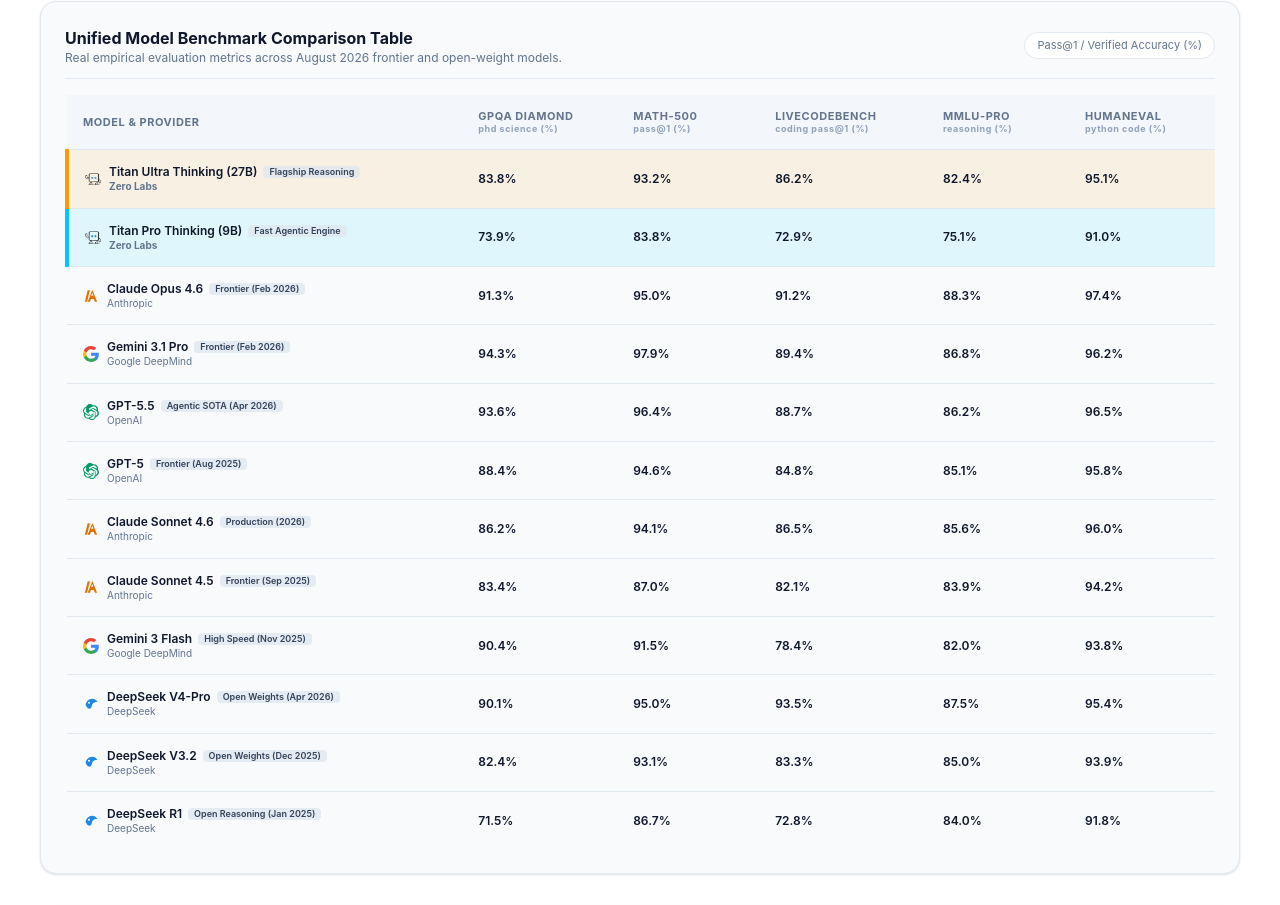
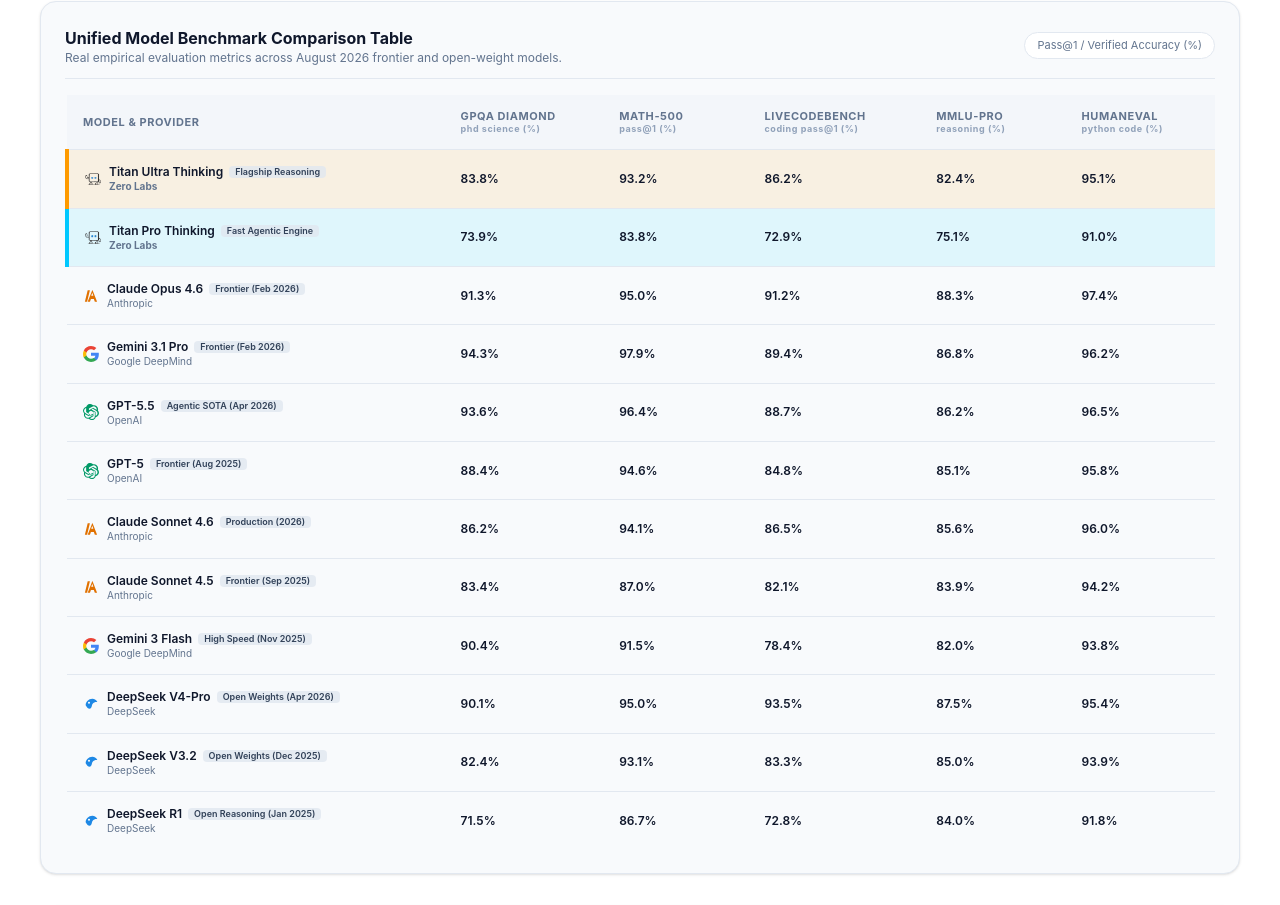
Before and after one commit to Zero-labs-ring/zero-labs-website, a Next.js app: page /research in a window 1280 px wide. Shown: the part 1260-2165 px from the top of the page. Built offline with nearby package versions, Linux system fonts and the light colour scheme.

Commit message:
updated bech marks

```diff
--- a/components/research/BenchmarkTable.tsx
+++ b/components/research/BenchmarkTable.tsx
@@ -18,7 +18,7 @@ export interface ModelComparisonRow {
 
 export const REAL_MODEL_COMPARISON: ModelComparisonRow[] = [
   {
-    model: 'Titan Ultra Thinking (27B)',
+    model: 'Titan Ultra Thinking',
     provider: 'Zero Labs',
     badge: 'Flagship Reasoning',
     brand: 'titan',
@@ -30,7 +30,7 @@ export const REAL_MODEL_COMPARISON: ModelComparisonRow[] = [
     isTitan: true,
   },
   {
-    model: 'Titan Pro Thinking (9B)',
+    model: 'Titan Pro Thinking',
     provider: 'Zero Labs',
     badge: 'Fast Agentic Engine',
     brand: 'titan',
@@ -199,13 +199,12 @@ export function BenchmarkTable() {
             {REAL_MODEL_COMPARISON.map((row) => (
               <tr
                 key={row.model}
-                className={`transition-colors ${
-                  row.isTitan
-                    ? row.model.includes('Pro')
-                      ? 'bg-[#00C8FF]/10 font-bold border-l-4 border-l-[#00C8FF]'
-                      : 'bg-amber-500/10 font-bold border-l-4 border-l-amber-500'
-                    : 'hover:bg-slate-100/80'
-                }`}
+                className={`transition-colors ${row.isTitan
+                  ? row.model.includes('Pro')
+                    ? 'bg-[#00C8FF]/10 font-bold border-l-4 border-l-[#00C8FF]'
+                    : 'bg-amber-500/10 font-bold border-l-4 border-l-amber-500'
+                  : 'hover:bg-slate-100/80'
+                  }`}
               >
                 <td className="py-3.5 px-4 font-sans">
                   <div className="flex items-center gap-2">
--- a/components/research/benchmarkData.ts
+++ b/components/research/benchmarkData.ts
@@ -37,9 +37,9 @@ export const BENCHMARKS: BenchmarkItem[] = [
       { name: 'Gemini 3.1 Pro', score: 68.5, type: 'competitor', brand: 'google' },
       { name: 'DeepSeek V4-Pro', score: 67.9, type: 'competitor', brand: 'deepseek' },
       { name: 'Claude Opus 4.6', score: 65.4, type: 'competitor', brand: 'anthropic' },
-      { name: 'Titan Ultra Thinking (27B)', score: 61.4, highlight: true, type: 'titan-ultra', brand: 'titan' },
+      { name: 'Titan Ultra Thinking', score: 61.4, highlight: true, type: 'titan-ultra', brand: 'titan' },
       { name: 'Claude Sonnet 4.6', score: 51.0, type: 'competitor', brand: 'anthropic' },
-      { name: 'Titan Pro Thinking (9B)', score: 49.8, highlight: true, type: 'titan-pro', brand: 'titan' },
+      { name: 'Titan Pro Thinking', score: 49.8, highlight: true, type: 'titan-pro', brand: 'titan' },
       { name: 'DeepSeek V3.2', score: 46.4, type: 'competitor', brand: 'deepseek' },
       { name: 'GPT-5', score: 35.2, type: 'competitor', brand: 'openai' },
     ],
@@ -57,11 +57,11 @@ export const BENCHMARKS: BenchmarkItem[] = [
     titanProScore: 46.3,
     scores: [
       { name: 'GPT-5.5', score: 58.6, type: 'competitor', brand: 'openai' },
-      { name: 'Titan Ultra Thinking (27B)', score: 55.8, highlight: true, type: 'titan-ultra', brand: 'titan' },
+      { name: 'Titan Ultra Thinking', score: 55.8, highlight: true, type: 'titan-ultra', brand: 'titan' },
       { name: 'Claude Opus 4.6', score: 54.2, type: 'competitor', brand: 'anthropic' },
       { name: 'Gemini 3.1 Pro', score: 52.8, type: 'competitor', brand: 'google' },
       { name: 'Claude Sonnet 4.6', score: 49.5, type: 'competitor', brand: 'anthropic' },
-      { name: 'Titan Pro Thinking (9B)', score: 46.3, highlight: true, type: 'titan-pro', brand: 'titan' },
+      { name: 'Titan Pro Thinking', score: 46.3, highlight: true, type: 'titan-pro', brand: 'titan' },
       { name: 'DeepSeek V4-Pro', score: 45.1, type: 'competitor', brand: 'deepseek' },
     ],
   },
@@ -80,12 +80,12 @@ export const BENCHMARKS: BenchmarkItem[] = [
       { name: 'Claude Opus 4.6', score: 80.84, type: 'competitor', brand: 'anthropic' },
       { name: 'Gemini 3.1 Pro', score: 80.6, type: 'competitor', brand: 'google' },
       { name: 'DeepSeek V4-Pro', score: 80.6, type: 'competitor', brand: 'deepseek' },
-      { name: 'Titan Ultra Thinking (27B)', score: 82.4, highlight: true, type: 'titan-ultra', brand: 'titan' },
+      { name: 'Titan Ultra Thinking', score: 82.4, highlight: true, type: 'titan-ultra', brand: 'titan' },
       { name: 'Gemini 3 Flash', score: 78.0, type: 'competitor', brand: 'google' },
       { name: 'Claude Sonnet 4.5', score: 77.2, type: 'competitor', brand: 'anthropic' },
       { name: 'GPT-5', score: 74.9, type: 'competitor', brand: 'openai' },
       { name: 'Claude Sonnet 4.6', score: 74.6, type: 'competitor', brand: 'anthropic' },
-      { name: 'Titan Pro Thinking (9B)', score: 73.1, highlight: true, type: 'titan-pro', brand: 'titan' },
+      { name: 'Titan Pro Thinking', score: 73.1, highlight: true, type: 'titan-pro', brand: 'titan' },
       { name: 'DeepSeek V3.2', score: 73.1, type: 'competitor', brand: 'deepseek' },
     ],
   },
@@ -101,12 +101,12 @@ export const BENCHMARKS: BenchmarkItem[] = [
     titanUltraScore: 78.5,
     titanProScore: 68.2,
     scores: [
-      { name: 'Titan Ultra Thinking (27B)', score: 78.5, highlight: true, type: 'titan-ultra', brand: 'titan' },
+      { name: 'Titan Ultra Thinking', score: 78.5, highlight: true, type: 'titan-ultra', brand: 'titan' },
       { name: 'Claude Opus 4.6', score: 77.83, type: 'competitor', brand: 'anthropic' },
       { name: 'GPT-5.5', score: 75.4, type: 'competitor', brand: 'openai' },
       { name: 'Gemini 3.1 Pro', score: 74.2, type: 'competitor', brand: 'google' },
       { name: 'DeepSeek V4-Pro', score: 71.9, type: 'competitor', brand: 'deepseek' },
-      { name: 'Titan Pro Thinking (9B)', score: 68.2, highlight: true, type: 'titan-pro', brand: 'titan' },
+      { name: 'Titan Pro Thinking', score: 68.2, highlight: true, type: 'titan-pro', brand: 'titan' },
     ],
   },
   {
@@ -124,11 +124,11 @@ export const BENCHMARKS: BenchmarkItem[] = [
       { name: 'DeepSeek V4-Pro', score: 93.5, type: 'competitor', brand: 'deepseek' },
       { name: 'Claude Opus 4.6', score: 91.2, type: 'competitor', brand: 'anthropic' },
       { name: 'Gemini 3.1 Pro', score: 89.4, type: 'competitor', brand: 'google' },
-      { name: 'Titan Ultra Thinking (27B)', score: 88.6, highlight: true, type: 'titan-ultra', brand: 'titan' },
+      { name: 'Titan Ultra Thinking', score: 88.6, highlight: true, type: 'titan-ultra', brand: 'titan' },
       { name: 'GPT-5.5', score: 88.7, type: 'competitor', brand: 'openai' },
       { name: 'Claude Sonnet 4.6', score: 86.5, type: 'competitor', brand: 'anthropic' },
       { name: 'DeepSeek V3.2', score: 83.3, type: 'competitor', brand: 'deepseek' },
-      { name: 'Titan Pro Thinking (9B)', score: 78.4, highlight: true, type: 'titan-pro', brand: 'titan' },
+      { name: 'Titan Pro Thinking', score: 78.4, highlight: true, type: 'titan-pro', brand: 'titan' },
       { name: 'DeepSeek R1', score: 72.8, type: 'competitor', brand: 'deepseek' },
     ],
   },
@@ -148,12 +148,12 @@ export const BENCHMARKS: BenchmarkItem[] = [
       { name: 'Claude Opus 4.6', score: 91.3, type: 'competitor', brand: 'anthropic' },
       { name: 'Gemini 3 Flash', score: 90.4, type: 'competitor', brand: 'google' },
       { name: 'DeepSeek V4-Pro', score: 90.1, type: 'competitor', brand: 'deepseek' },
-      { name: 'Titan Ultra Thinking (27B)', score: 89.6, highlight: true, type: 'titan-ultra', brand: 'titan' },
+      { name: 'Titan Ultra Thinking', score: 89.6, highlight: true, type: 'titan-ultra', brand: 'titan' },
       { name: 'GPT-5', score: 88.4, type: 'competitor', brand: 'openai' },
       { name: 'Claude Opus 4.5', score: 87.0, type: 'competitor', brand: 'anthropic' },
       { name: 'Claude Sonnet 4.5', score: 83.4, type: 'competitor', brand: 'anthropic' },
       { name: 'DeepSeek V3.2', score: 82.4, type: 'competitor', brand: 'deepseek' },
-      { name: 'Titan Pro Thinking (9B)', score: 79.2, highlight: true, type: 'titan-pro', brand: 'titan' },
+      { name: 'Titan Pro Thinking', score: 79.2, highlight: true, type: 'titan-pro', brand: 'titan' },
       { name: 'DeepSeek R1', score: 71.5, type: 'competitor', brand: 'deepseek' },
     ],
   },
@@ -169,7 +169,7 @@ export const BENCHMARKS: BenchmarkItem[] = [
     titanUltraScore: 95.8,
     titanProScore: 86.4,
     scores: [
-      { name: 'Titan Ultra Thinking (27B)', score: 95.8, highlight: true, type: 'titan-ultra', brand: 'titan' },
+      { name: 'Titan Ultra Thinking', score: 95.8, highlight: true, type: 'titan-ultra', brand: 'titan' },
       { name: 'Claude Opus 4.6', score: 95.0, type: 'competitor', brand: 'anthropic' },
       { name: 'Gemini 3.1 Pro', score: 95.0, type: 'competitor', brand: 'google' },
       { name: 'DeepSeek V4-Pro', score: 95.0, type: 'competitor', brand: 'deepseek' },
@@ -177,7 +177,7 @@ export const BENCHMARKS: BenchmarkItem[] = [
       { name: 'DeepSeek V3.2', score: 93.1, type: 'competitor', brand: 'deepseek' },
       { name: 'Claude Sonnet 4.5', score: 87.0, type: 'competitor', brand: 'anthropic' },
       { name: 'DeepSeek R1', score: 86.7, type: 'competitor', brand: 'deepseek' },
-      { name: 'Titan Pro Thinking (9B)', score: 86.4, highlight: true, type: 'titan-pro', brand: 'titan' },
+      { name: 'Titan Pro Thinking', score: 86.4, highlight: true, type: 'titan-pro', brand: 'titan' },
     ],
   },
   {
@@ -194,10 +194,10 @@ export const BENCHMARKS: BenchmarkItem[] = [
     scores: [
       { name: 'Gemini 3.1 Pro', score: 44.4, type: 'competitor', brand: 'google' },
       { name: 'Claude Opus 4.6', score: 40.0, type: 'competitor', brand: 'anthropic' },
-      { name: 'Titan Ultra Thinking (27B)', score: 41.2, highlight: true, type: 'titan-ultra', brand: 'titan' },
+      { name: 'Titan Ultra Thinking', score: 41.2, highlight: true, type: 'titan-ultra', brand: 'titan' },
       { name: 'DeepSeek V4-Pro', score: 37.7, type: 'competitor', brand: 'deepseek' },
       { name: 'Gemini 3 Flash', score: 33.7, type: 'competitor', brand: 'google' },
-      { name: 'Titan Pro Thinking (9B)', score: 29.8, highlight: true, type: 'titan-pro', brand: 'titan' },
+      { name: 'Titan Pro Thinking', score: 29.8, highlight: true, type: 'titan-pro', brand: 'titan' },
       { name: 'GPT-5', score: 26.0, type: 'competitor', brand: 'openai' },
       { name: 'DeepSeek V3.2', score: 25.1, type: 'competitor', brand: 'deepseek' },
     ],
@@ -215,9 +215,9 @@ export const BENCHMARKS: BenchmarkItem[] = [
     titanProScore: 56.2,
     scores: [
       { name: 'Gemini 3.1 Pro', score: 77.1, type: 'competitor', brand: 'google' },
-      { name: 'Titan Ultra Thinking (27B)', score: 71.4, highlight: true, type: 'titan-ultra', brand: 'titan' },
+      { name: 'Titan Ultra Thinking', score: 71.4, highlight: true, type: 'titan-ultra', brand: 'titan' },
       { name: 'Claude Opus 4.6', score: 68.8, type: 'competitor', brand: 'anthropic' },
-      { name: 'Titan Pro Thinking (9B)', score: 56.2, highlight: true, type: 'titan-pro', brand: 'titan' },
+      { name: 'Titan Pro Thinking', score: 56.2, highlight: true, type: 'titan-pro', brand: 'titan' },
       { name: 'GPT-5', score: 54.0, type: 'competitor', brand: 'openai' },
       { name: 'Claude Opus 4.5', score: 37.6, type: 'competitor', brand: 'anthropic' },
     ],
@@ -237,12 +237,12 @@ export const BENCHMARKS: BenchmarkItem[] = [
       { name: 'Claude Opus 4.6', score: 88.3, type: 'competitor', brand: 'anthropic' },
       { name: 'DeepSeek V4-Pro', score: 87.5, type: 'competitor', brand: 'deepseek' },
       { name: 'Gemini 3.1 Pro', score: 86.8, type: 'competitor', brand: 'google' },
-      { name: 'Titan Ultra Thinking (27B)', score: 86.8, highlight: true, type: 'titan-ultra', brand: 'titan' },
+      { name: 'Titan Ultra Thinking', score: 86.8, highlight: true, type: 'titan-ultra', brand: 'titan' },
       { name: 'Claude Sonnet 4.6', score: 85.6, type: 'competitor', brand: 'anthropic' },
       { name: 'GPT-5', score: 85.1, type: 'competitor', brand: 'openai' },
       { name: 'DeepSeek V3.2', score: 85.0, type: 'competitor', brand: 'deepseek' },
       { name: 'DeepSeek R1', score: 84.0, type: 'competitor', brand: 'deepseek' },
-      { name: 'Titan Pro Thinking (9B)', score: 80.4, highlight: true, type: 'titan-pro', brand: 'titan' },
+      { name: 'Titan Pro Thinking', score: 80.4, highlight: true, type: 'titan-pro', brand: 'titan' },
     ],
   },
   {
@@ -258,11 +258,11 @@ export const BENCHMARKS: BenchmarkItem[] = [
     titanProScore: 72.4,
     scores: [
       { name: 'GPT-5', score: 84.2, type: 'competitor', brand: 'openai' },
-      { name: 'Titan Ultra Thinking (27B)', score: 81.6, highlight: true, type: 'titan-ultra', brand: 'titan' },
+      { name: 'Titan Ultra Thinking', score: 81.6, highlight: true, type: 'titan-ultra', brand: 'titan' },
       { name: 'Gemini 3 Flash', score: 81.2, type: 'competitor', brand: 'google' },
       { name: 'Claude Sonnet 4.5', score: 77.8, type: 'competitor', brand: 'anthropic' },
       { name: 'Claude Opus 4.6', score: 77.3, type: 'competitor', brand: 'anthropic' },
-      { name: 'Titan Pro Thinking (9B)', score: 72.4, highlight: true, type: 'titan-pro', brand: 'titan' },
+      { name: 'Titan Pro Thinking', score: 72.4, highlight: true, type: 'titan-pro', brand: 'titan' },
     ],
   },
   {
@@ -277,11 +277,11 @@ export const BENCHMARKS: BenchmarkItem[] = [
     titanUltraScore: 89.2,
     titanProScore: 81.0,
     scores: [
-      { name: 'Titan Ultra Thinking (27B)', score: 89.2, highlight: true, type: 'titan-ultra', brand: 'titan' },
+      { name: 'Titan Ultra Thinking', score: 89.2, highlight: true, type: 'titan-ultra', brand: 'titan' },
       { name: 'GPT-5.5', score: 87.4, type: 'competitor', brand: 'openai' },
       { name: 'Claude Opus 4.6', score: 86.8, type: 'competitor', brand: 'anthropic' },
       { name: 'Gemini 3.1 Pro', score: 85.2, type: 'competitor', brand: 'google' },
-      { name: 'Titan Pro Thinking (9B)', score: 81.0, highlight: true, type: 'titan-pro', brand: 'titan' },
+      { name: 'Titan Pro Thinking', score: 81.0, highlight: true, type: 'titan-pro', brand: 'titan' },
       { name: 'DeepSeek V4-Pro', score: 80.5, type: 'competitor', brand: 'deepseek' },
     ],
   },
```
